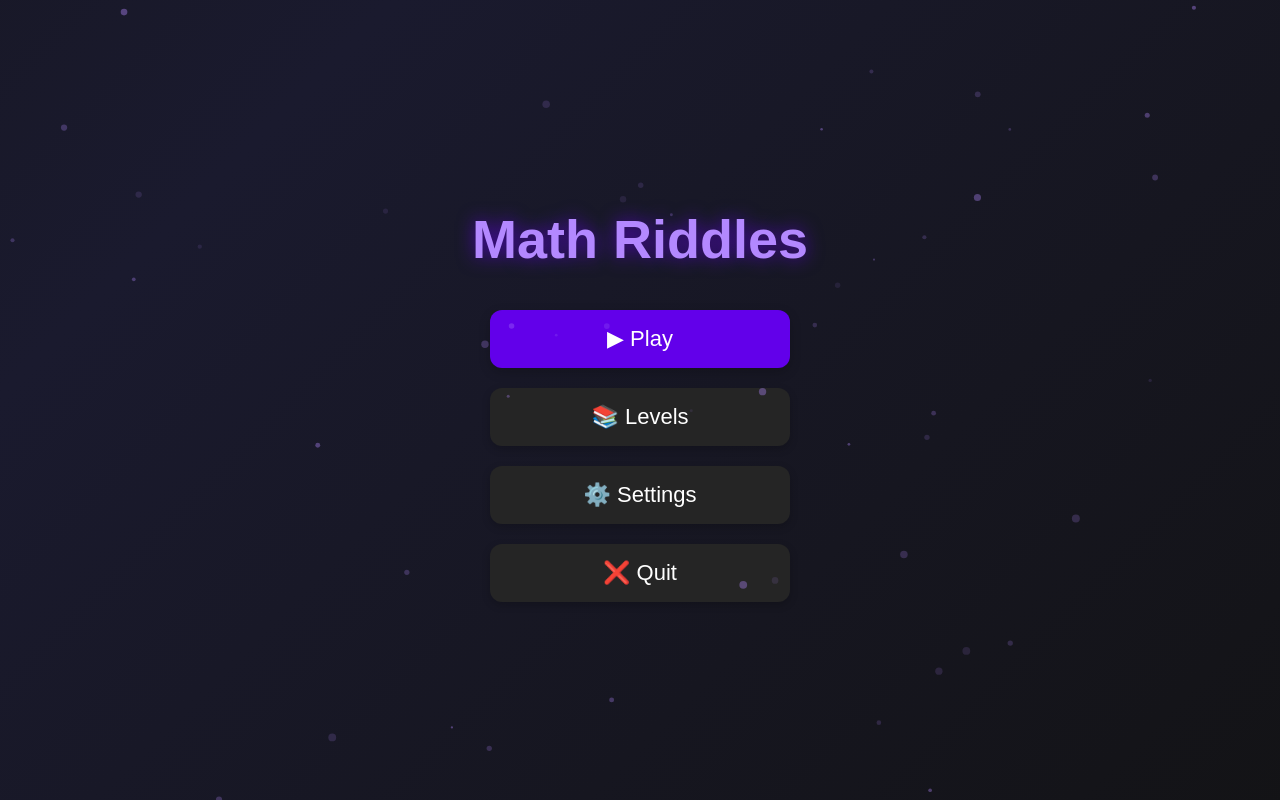
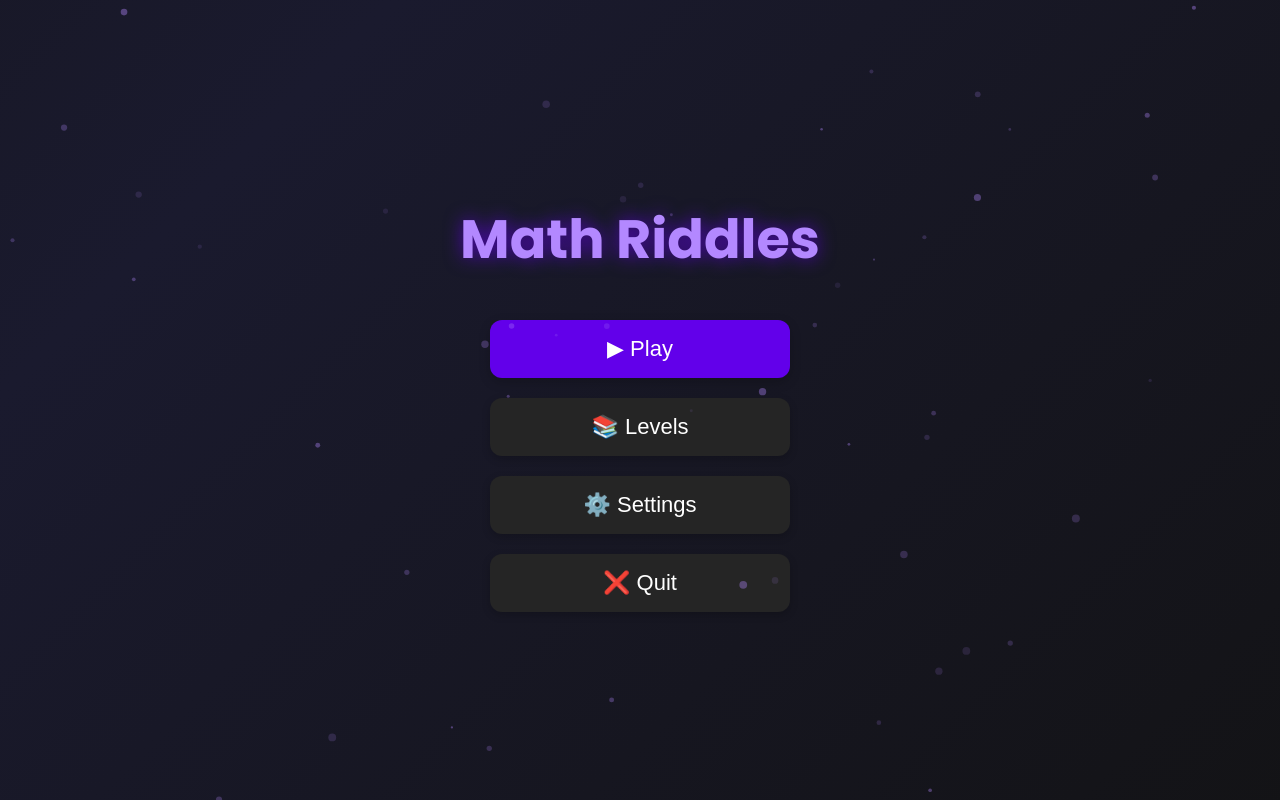
Before and after one commit to AyushAB-24/Maths_riddle, a website: page index.html in a window 1280 px wide. Drawn offline with Linux system fonts and the light colour scheme; some packages are replaced by stand-ins of ours.

Commit message:
Update index.html

```diff
--- a/index.html
+++ b/index.html
@@ -4,9 +4,11 @@
   <meta charset="UTF-8">
   <meta name="viewport" content="width=device-width, initial-scale=1.0">
   <title>Math Riddles</title>
+  <link rel="preconnect" href="https://fonts.googleapis.com">
+  <link rel="preconnect" href="https://fonts.gstatic.com" crossorigin>
+  <link href="https://fonts.googleapis.com/css2?family=Poppins:wght@400;500;600;700&family=Roboto+Mono:wght@400;500&display=swap" rel="stylesheet">
   <link rel="stylesheet" href="styles.css">
-  <script src="cordova.js"></script>
-</head>
+  </head>
 <body>
 
   <canvas id="particle-canvas"></canvas>
```
